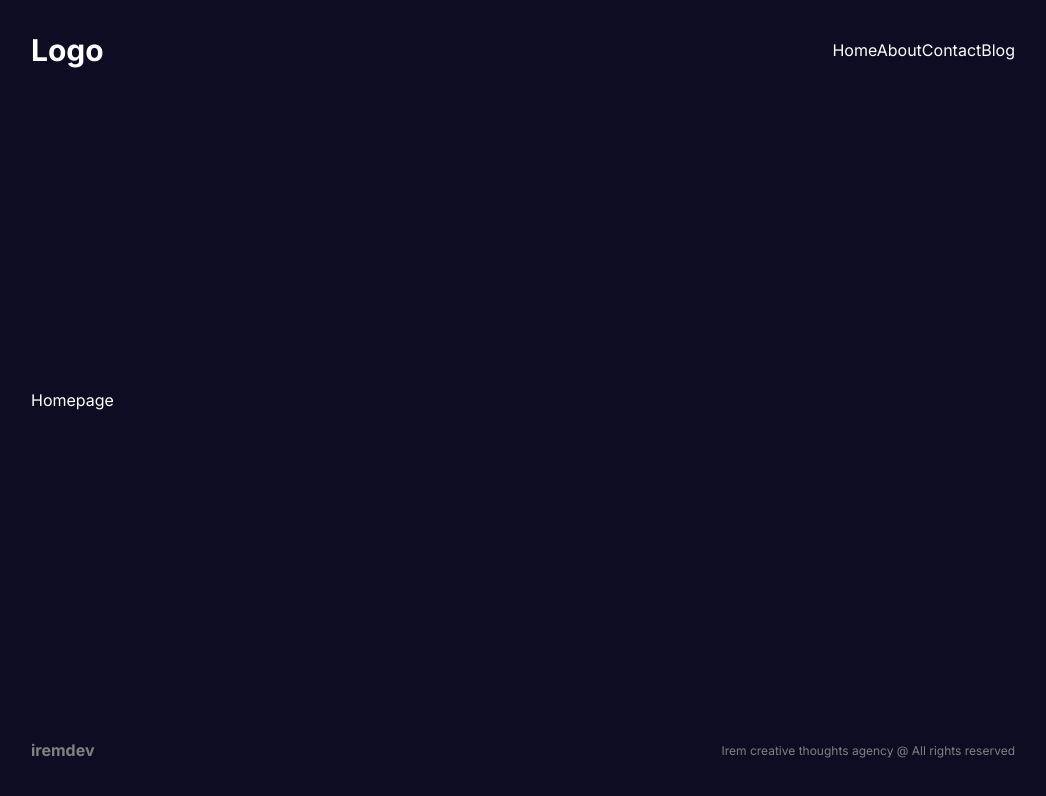
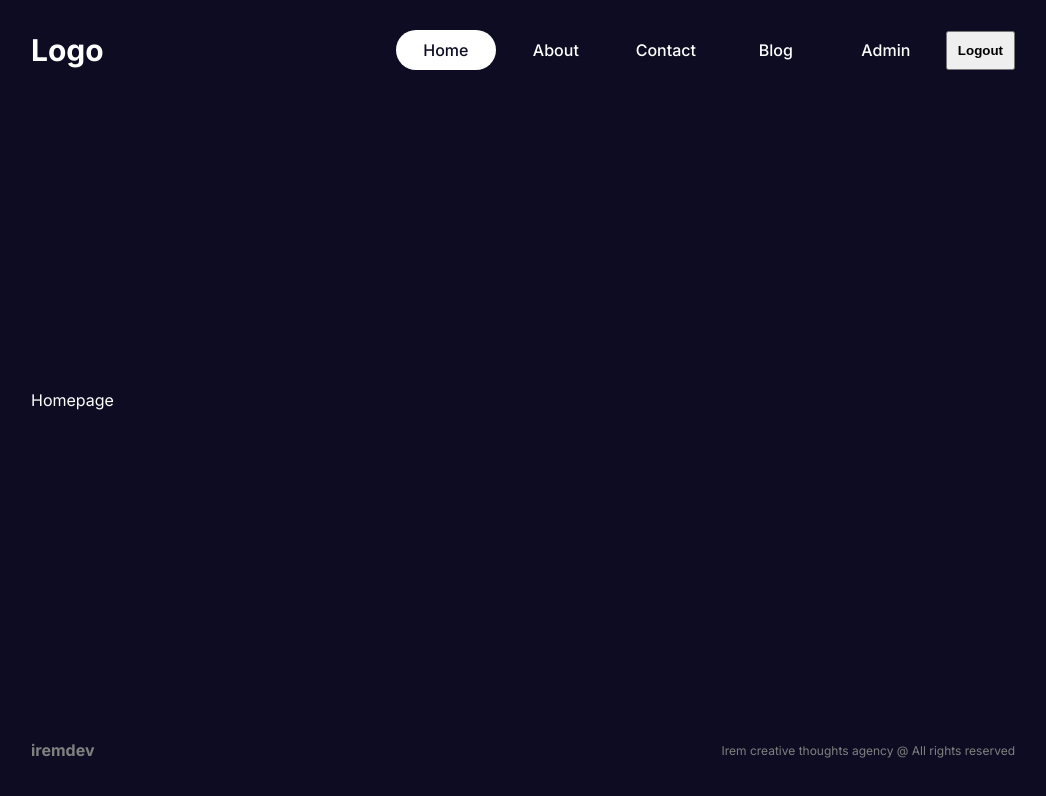
Before and after one commit to irem-koc/next14-tutorial, a Next.js app: page / in a window 1280 px wide. Shown: the top 796 px of the page, without its empty margins (117-1163 px from the left). Built offline with nearby package versions, Linux system fonts and the light colour scheme.

Commit message:
feat: add all navbar links

```diff
--- a/src/components/navbar/links/Links.jsx
+++ b/src/components/navbar/links/Links.jsx
@@ -1,18 +1,48 @@
-import Link from 'next/link'
-import React from 'react'
+"use client";
+import { useState } from "react";
+import styles from "./links.module.css";
+import NavLinks from "./navLinks/navLinks";
+const links = [
+  { path: "/", title: "Home" },
+  { path: "/about", title: "About" },
+  { path: "/contact", title: "Contact" },
+  { path: "/blog", title: "Blog" },
+];
+const Links = () => {
+  const [open, setOpen] = useState(false);
+  const session = true;
+  const isAdmin = true;
+  return (
+    <div className={styles.container}>
+      <div className={styles.links}>
+        {links.map((link, index) => (
+          <NavLinks key={index} item={link} />
+        ))}
+        {session ? (
+          <>
+            {isAdmin && <NavLinks item={{ path: "/admin", title: "Admin" }} />}
 
-const Links = () => {
-    const links = [
-        { path: '/', title: 'Home' },
-        { path: '/about', title: 'About' },
-        { path: '/contact', title: 'Contact' },
-        { path: '/blog', title: 'Blog' },
-    ]
-  return (
-    <div>
-        {links.map((link, index) => (<Link key={index} href={link.path}>{link.title}</Link>))}
+            <button className={styles.logout}>Logout</button>
+          </>
+        ) : (
+          <NavLinks item={{ path: "/login", title: "Login" }} />
+        )}
+      </div>
+      <button
+        className={styles.menuButton}
+        onClick={() => setOpen((open) => !open)}
+      >
+        Menu
+      </button>
+      {open && (
+        <div className={styles.mobileLinks}>
+          {links.map((link, index) => (
+            <NavLinks item={link} key={index} />
+          ))}
+        </div>
+      )}
     </div>
-  )
-}
+  );
+};
 
-export default Links
+export default Links;
--- /dev/null
+++ b/src/components/navbar/links/links.module.css
@@ -0,0 +1,37 @@
+.links{
+    display: flex;
+    align-items: center;
+    gap: 10px;
+}
+.logout{
+    padding: 10px;
+    cursor: pointer;
+    font-weight: bold ;
+}
+.menuButton,
+.mobileLinks{
+    display: none;
+}
+@media (max-width: 768px){
+    .links{
+        display: none;
+    }
+    .mobileLinks{
+        position: absolute;
+        top:100px;
+        right:0;
+        width:50%;
+        height: calc(100vh - 100px);
+        /* background-color: var(--bg); */
+        background-color: aliceblue;
+        display: flex;
+        flex-direction: column;
+        gap: 10px;
+        align-items: center;
+        justify-content: center;
+    }
+    .menuButton {
+        display: block;
+        cursor: pointer;
+    }
+}
--- /dev/null
+++ b/src/components/navbar/links/navLinks/navLinks.jsx
@@ -0,0 +1,12 @@
+"use client"
+import Link from "next/link"
+import styles from "./navLinks.module.css"
+import { usePathname } from "next/navigation"
+const NavLinks = ({item}) => {
+    const pathname = usePathname()
+  return (
+    <Link href={item.path} className={`${styles.container} ${pathname ===item.path && styles.active}`}>{item.title}</Link>
+  )
+}
+
+export default NavLinks
--- /dev/null
+++ b/src/components/navbar/links/navLinks/navLinks.module.css
@@ -0,0 +1,11 @@
+.container{
+    min-width: 100px;
+    padding: 10px;
+    border-radius: 20px;
+    font-weight: 500;
+    text-align: center;
+}
+.active{
+    background-color: var(--text);
+    color: var(--bg);
+}
```
